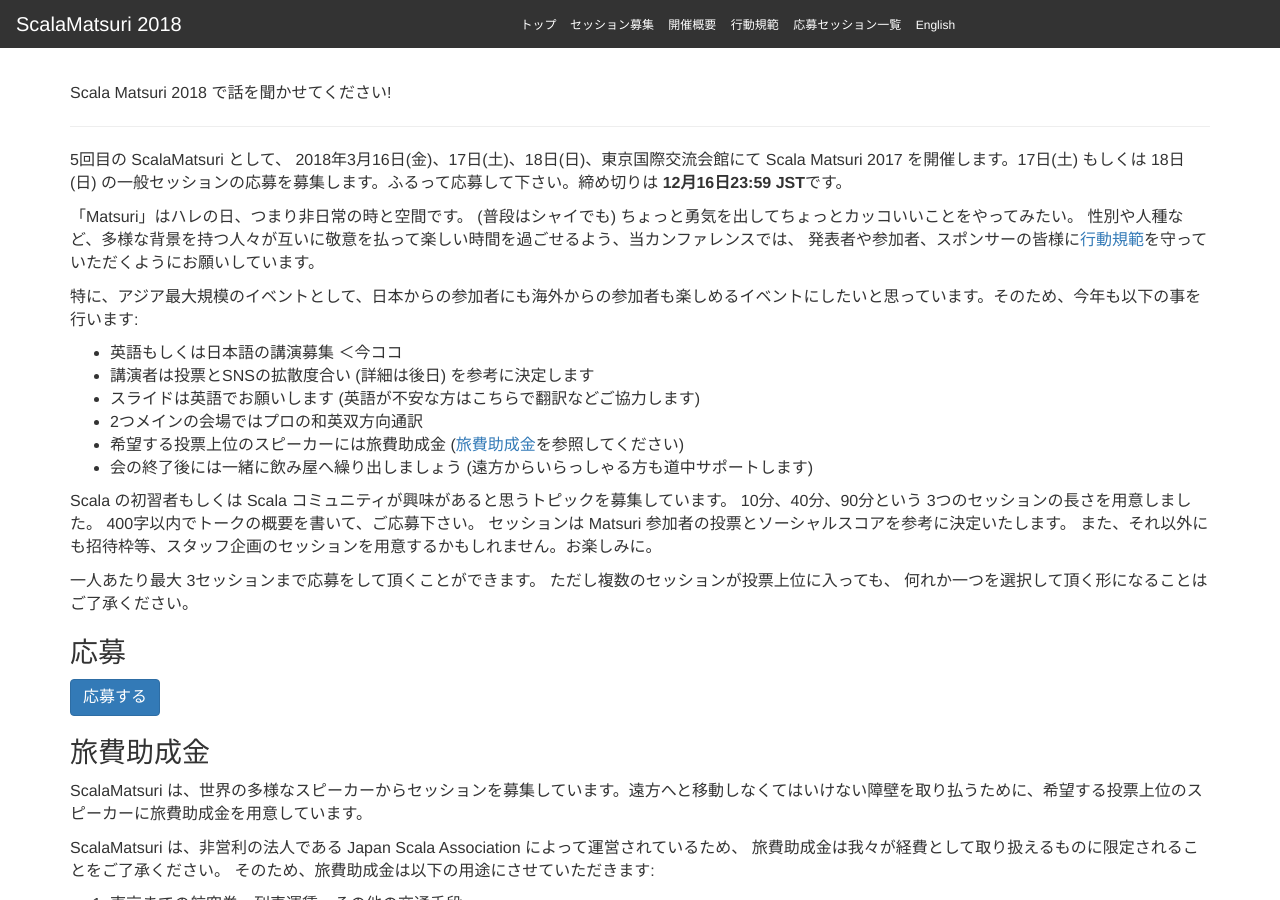
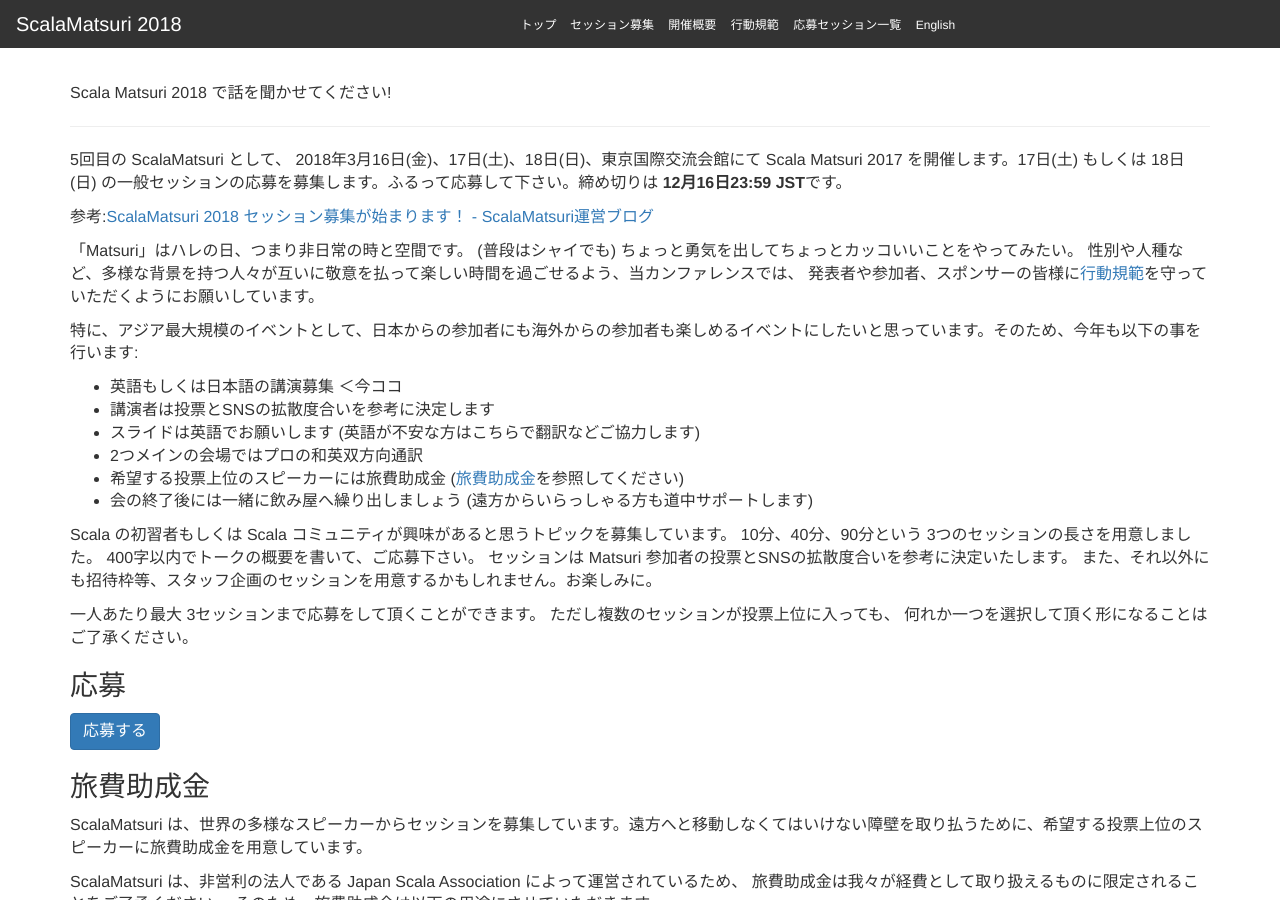
Before and after one commit to scalajp/2018.scalamatsuri.org, a Jekyll site: the page built from ja/cfp/index.md, in a window 1280 px wide and 900 px high. Built offline with Jekyll 4.4.1, drawn with Linux system fonts in a browser that asks for light colours; nearby versions of some CDN libraries; comment, search, counter and statistics services are not loaded.

Commit message:
add CFP blog links

```diff
--- a/ja/cfp/index.md
+++ b/ja/cfp/index.md
@@ -9,6 +9,8 @@ Scala Matsuri 2018 で話を聞かせてください!
 5回目の ScalaMatsuri として、 2018年3月16日(金)、17日(土)、18日(日)、東京国際交流会館にて Scala Matsuri 2017
 を開催します。17日(土) もしくは 18日(日) の一般セッションの応募を募集します。ふるって応募して下さい。締め切りは **12月16日23:59 JST**です。
 
+参考:[ScalaMatsuri 2018 セッション募集が始まります！ \- ScalaMatsuri運営ブログ](http://blog.scalamatsuri.org/entry/2018/CFP)
+
 「Matsuri」はハレの日、つまり非日常の時と空間です。
 (普段はシャイでも) ちょっと勇気を出してちょっとカッコいいことをやってみたい。
 性別や人種など、多様な背景を持つ人々が互いに敬意を払って楽しい時間を過ごせるよう、当カンファレンスでは、
@@ -17,7 +19,7 @@ Scala Matsuri 2018 で話を聞かせてください!
 特に、アジア最大規模のイベントとして、日本からの参加者にも海外からの参加者も楽しめるイベントにしたいと思っています。そのため、今年も以下の事を行います:
 
 - 英語もしくは日本語の講演募集 ＜今ココ
-- 講演者は投票とSNSの拡散度合い (詳細は後日) を参考に決定します
+- 講演者は投票とSNSの拡散度合いを参考に決定します
 - スライドは英語でお願いします (英語が不安な方はこちらで翻訳などご協力します)
 - 2つメインの会場ではプロの和英双方向通訳
 - 希望する投票上位のスピーカーには旅費助成金 ([旅費助成金](/ja/cfp/#旅費助成金)を参照してください)
@@ -26,7 +28,7 @@ Scala Matsuri 2018 で話を聞かせてください!
 Scala の初習者もしくは Scala コミュニティが興味があると思うトピックを募集しています。
 10分、40分、90分という 3つのセッションの長さを用意しました。
 400字以内でトークの概要を書いて、ご応募下さい。
-セッションは Matsuri 参加者の投票とソーシャルスコアを参考に決定いたします。
+セッションは Matsuri 参加者の投票とSNSの拡散度合いを参考に決定いたします。
 また、それ以外にも招待枠等、スタッフ企画のセッションを用意するかもしれません。お楽しみに。
 
 一人あたり最大 3セッションまで応募をして頂くことができます。
```
Also changed, not shown: en/cfp/index.md (+4 -2 lines).
